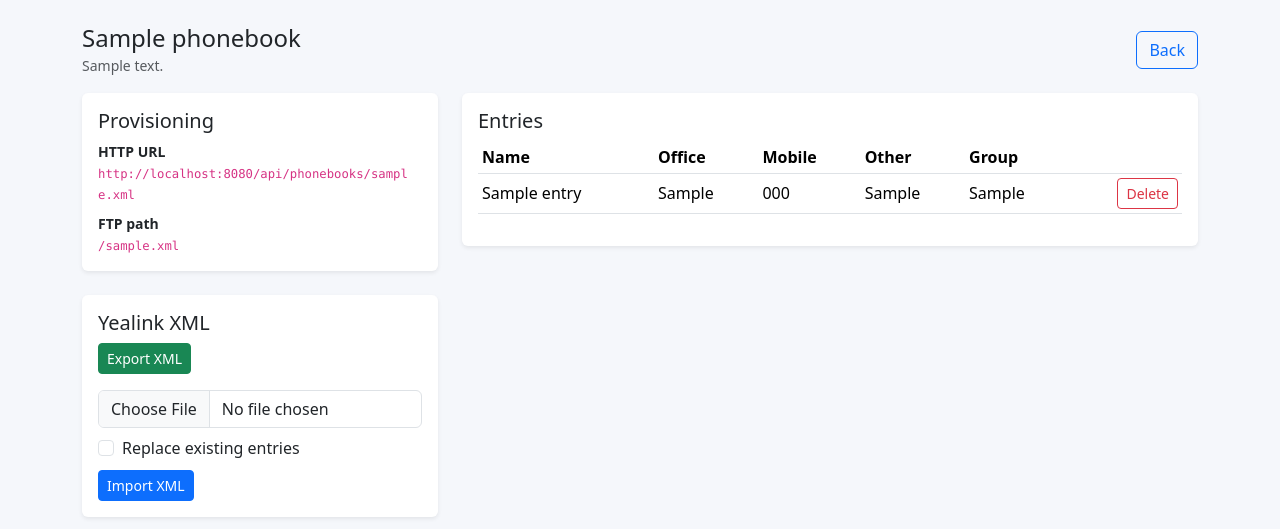
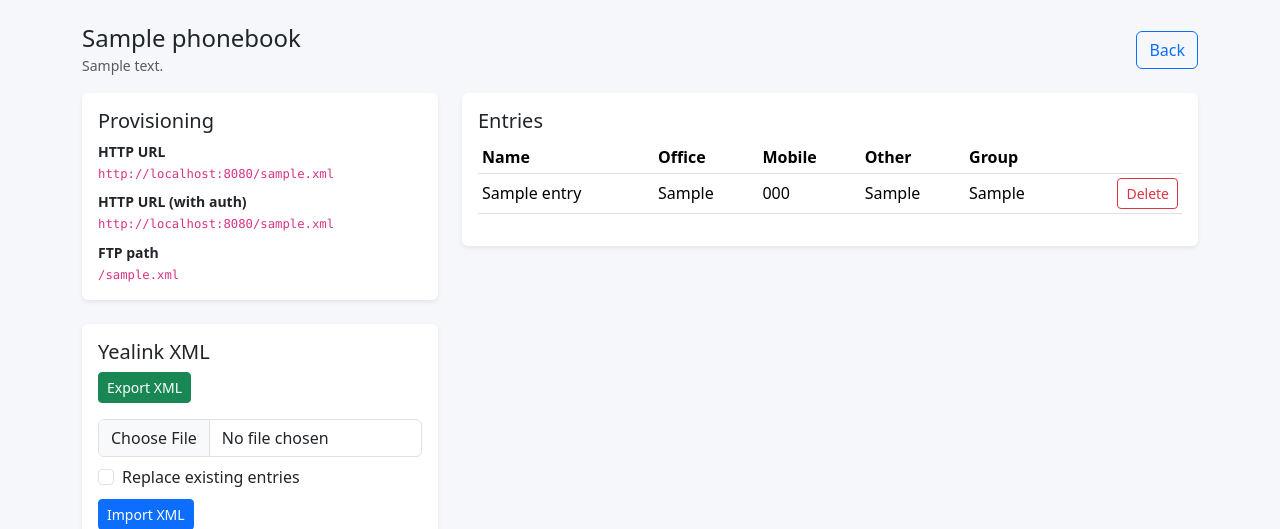
Before and after one commit to itsh-neumeier/yealink-phonebook-server, a Flask app: page /phonebooks/1 in a window 1280 px wide. Shown: the part 57-586 px from the top of the page. Run offline with Flask 3, Linux system fonts and the light colour scheme; the visitor is signed in with stand-in values (Sample User, id 1); tables that the repository leaves empty hold one stand-in row (values such as "Sample post"); parts of the project's set-up code (start-up, migrations or seed data) failed here and were passed over.

Commit message:
feat(provisioning): support direct /<slug>.xml links and auth-style provisioning URLs

```diff
--- a/app/__init__.py
+++ b/app/__init__.py
@@ -19,6 +19,8 @@ def create_app(test_config: dict | None = None) -> Flask:
         SQLALCHEMY_TRACK_MODIFICATIONS=False,
         EXPORT_DIR=os.environ.get("EXPORT_DIR", "/data/ftp/phonebooks"),
         BASE_HTTP_URL=os.environ.get("BASE_HTTP_URL", "http://localhost:8080"),
+        PROVISION_USERNAME=os.environ.get("PROVISION_USERNAME", ""),
+        PROVISION_PASSWORD=os.environ.get("PROVISION_PASSWORD", ""),
         FTP_HOST=os.environ.get("FTP_HOST", "0.0.0.0"),
         FTP_PORT=int(os.environ.get("FTP_PORT", "2121")),
         ADMIN_USERNAME=os.environ.get("ADMIN_USERNAME", "admin"),
--- a/app/templates/phonebook.html
+++ b/app/templates/phonebook.html
@@ -14,6 +14,7 @@
       <div class="card-body">
         <h5 class="card-title">Provisioning</h5>
         <p class="small mb-2"><strong>HTTP URL</strong><br><code>{{ provisioning_url }}</code></p>
+        <p class="small mb-2"><strong>HTTP URL (with auth)</strong><br><code>{{ provisioning_url_with_auth }}</code></p>
         <p class="small mb-0"><strong>FTP path</strong><br><code>{{ ftp_path }}</code></p>
       </div>
     </div>
--- a/app/views.py
+++ b/app/views.py
@@ -168,7 +168,14 @@ def view_phonebook(phonebook_id: int):
     entries = phonebook.entries.order_by(ContactEntry.name.asc()).all()
 
     ftp_path = f"/{phonebook.slug}.xml"
-    provisioning_url = f"{current_app.config['BASE_HTTP_URL'].rstrip('/')}/api/phonebooks/{phonebook.slug}.xml"
+    provisioning_url = f"{current_app.config['BASE_HTTP_URL'].rstrip('/')}/{phonebook.slug}.xml"
+    username = (current_app.config.get("PROVISION_USERNAME") or "").strip()
+    password = (current_app.config.get("PROVISION_PASSWORD") or "").strip()
+    provisioning_url_with_auth = provisioning_url
+    if username and password:
+        provisioning_url_with_auth = provisioning_url.replace(
+            "://", f"://{username}:{password}@"
+        )
 
     return render_template(
         "phonebook.html",
@@ -176,6 +183,7 @@ def view_phonebook(phonebook_id: int):
         entries=entries,
         ftp_path=ftp_path,
         provisioning_url=provisioning_url,
+        provisioning_url_with_auth=provisioning_url_with_auth,
     )
 
 
@@ -307,6 +315,7 @@ def xml_import(phonebook_id: int):
 
 
 @web.route("/api/phonebooks/<slug>.xml")
+@web.route("/<slug>.xml")
 def phonebook_xml(slug: str):
     phonebook = Phonebook.query.filter_by(slug=slug).first()
     if not phonebook:
--- a/docker-compose.yml
+++ b/docker-compose.yml
@@ -9,6 +9,8 @@ services:
     environment:
       SECRET_KEY: "change-me"
       BASE_HTTP_URL: "http://localhost:8080"
+      PROVISION_USERNAME: ""
+      PROVISION_PASSWORD: ""
       ADMIN_USERNAME: "admin"
       ADMIN_PASSWORD: "change-me-now"
     volumes:
```
Also changed, not shown: README.de.md (+6 -1 lines), tests/test_app.py (+4 -0 lines), README.md.
